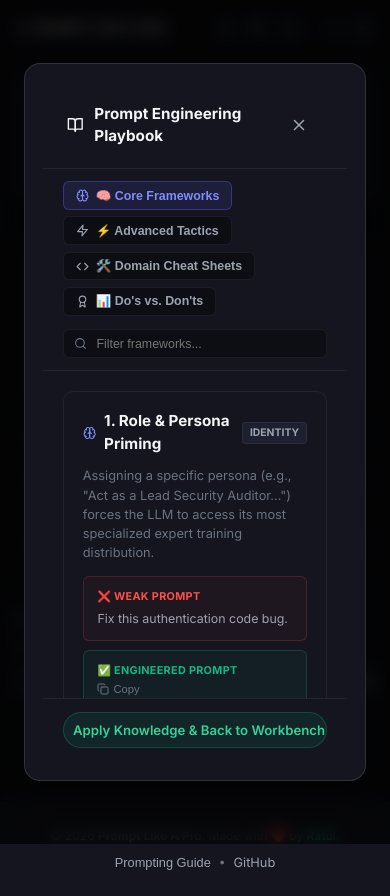
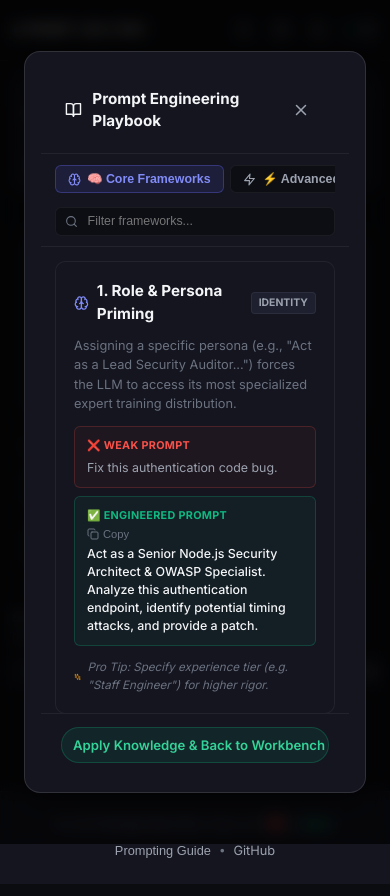
Before and after one commit to Ratul-NotFound/Prompt-Like-A-Pro, a React (Vite) app: page / in a window 390 px wide. Both pictures are taken after a click on the button 257 px from the left and 28 px from the top of the page. Built offline with nearby package versions, Linux system fonts and the light colour scheme.

Commit message:
style: comprehensive mobile responsive design system overhaul for touch targets, modals, bottom sheets, tuners, and input workbench

```diff
--- a/src/index.css
+++ b/src/index.css
@@ -367,126 +367,310 @@ html, body {
 }
 
 /* ==========================================================================
-   MOBILE RESPONSIVE ENHANCEMENTS (Desktop mode remains 100% unchanged)
+   MOBILE-SPECIFIC HIGH-PERFORMANCE RESPONSIVE DESIGN SYSTEM
+   (Desktop mode > 768px remains 100% untouched)
    ========================================================================== */
 
 @media (max-width: 768px) {
-  /* Main Container Spacing */
+  /* 1. Page Canvas & Layout Spacing */
   .main-content {
-    padding: 1rem 0.85rem 3rem 0.85rem;
+    padding: 0.75rem 0.75rem 3rem 0.75rem !important;
   }
 
-  /* Chat Input Area */
+  /* 2. Navbar Mobile Touch Enhancements */
+  .navbar-inner {
+    padding: 0.75rem 0.85rem !important;
+  }
+
+  .brand-group {
+    gap: 0.4rem !important;
+  }
+
+  .brand-title {
+    font-size: 0.7rem !important;
+    letter-spacing: 0.08em !important;
+  }
+
+  .navbar-actions {
+    gap: 0.5rem !important;
+  }
+
+  .nav-link-btn {
+    padding: 0.35rem 0.5rem !important;
+    font-size: 0.7rem !important;
+    min-height: 36px;
+    border-radius: 6px;
+    background: var(--bg-subtle);
+  }
+
+  .nav-link-btn span {
+    display: inline !important;
+  }
+
+  /* 3. Parameters Tuner (COStarTuner) Mobile Layout */
+  .tuner-header {
+    padding: 0.75rem 0.85rem !important;
+    flex-wrap: wrap !important;
+    gap: 0.5rem !important;
+  }
+
+  .header-left-title {
+    gap: 0.4rem !important;
+  }
+
+  .tuner-title {
+    font-size: 0.825rem !important;
+  }
+
+  .tuner-body {
+    padding: 0.85rem !important;
+  }
+
+  .tuner-grid {
+    grid-template-columns: 1fr !important;
+    gap: 0.75rem !important;
+  }
+
+  .tuner-input, .tuner-textarea {
+    font-size: 14px !important;
+    min-height: 42px;
+    padding: 0.55rem 0.75rem !important;
+  }
+
+  .cot-toggle-bar {
+    padding: 0.55rem 0.75rem !important;
+  }
+
+  /* 4. Chat Input & Workbench Controls */
   .chat-input-container {
-    padding: 0.85rem;
+    padding: 0.75rem !important;
+    border-radius: 12px !important;
+  }
+
+  .strength-meter-container {
+    padding: 0.65rem 0.75rem !important;
+  }
+
+  .strength-header {
+    flex-direction: column !important;
+    align-items: flex-start !important;
+    gap: 0.25rem !important;
+  }
+
+  .strength-feedback {
+    font-size: 0.7rem !important;
+  }
+
+  .chat-input-box {
+    padding: 0.65rem 0.75rem !important;
   }
 
   .chat-textarea {
-    font-size: 16px !important; /* Prevents iOS browser auto-zooming */
-    min-height: 100px;
-    padding: 0.65rem 0.75rem;
+    font-size: 16px !important; /* Prevents mobile Safari auto-zoom */
+    min-height: 105px !important;
+    line-height: 1.45 !important;
   }
 
   .input-action-bar {
-    flex-wrap: wrap;
-    gap: 0.5rem;
+    display: flex !important;
+    flex-direction: column !important;
+    gap: 0.55rem !important;
+    width: 100% !important;
   }
 
-  .btn-enhance-submit {
-    width: 100%;
-    justify-content: center;
-    padding: 0.65rem 1rem;
-    font-size: 0.85rem;
+  .action-bar-left {
+    width: 100% !important;
+    justify-content: space-between !important;
   }
 
-  /* Scenario Blueprint Category Cards - Touch Scroll Bar */
+  .send-enhance-btn {
+    width: 100% !important;
+    height: 44px !important;
+    border-radius: 8px !important;
+    justify-content: center !important;
+    font-size: 0.85rem !important;
+    font-weight: 700 !important;
+  }
+
+  /* Suggestion Starters */
+  .suggestions-deck-grid {
+    display: flex !important;
+    flex-direction: column !important;
+    gap: 0.4rem !important;
+  }
+
+  .suggestion-deck-card {
+    width: 100% !important;
+    text-align: left !important;
+    padding: 0.55rem 0.75rem !important;
+    font-size: 0.75rem !important;
+  }
+
+  /* 5. Scenario Blueprint Categories Bar */
+  .categories-header-row {
+    flex-direction: column !important;
+    align-items: flex-start !important;
+    gap: 0.2rem !important;
+  }
+
   .categories-grid {
     display: flex !important;
     overflow-x: auto !important;
     gap: 0.4rem !important;
-    padding-bottom: 0.4rem !important;
+    padding-bottom: 0.5rem !important;
     -webkit-overflow-scrolling: touch;
     scroll-snap-type: x mandatory;
   }
 
-  .category-card {
+  .category-suggestion-wrapper {
     flex: 0 0 auto !important;
     scroll-snap-align: start;
-    padding: 0.45rem 0.75rem !important;
   }
 
-  .category-label {
+  .category-suggestion-btn {
+    padding: 0.45rem 0.75rem !important;
     font-size: 0.75rem !important;
   }
 
-  /* Dropdown Popover on Mobile */
+  /* Fixed Mobile Popover Bottom Sheet */
   .subcategory-popover-menu {
     position: fixed !important;
-    left: 0.85rem !important;
-    right: 0.85rem !important;
-    width: calc(100vw - 1.7rem) !important;
+    left: 0.75rem !important;
+    right: 0.75rem !important;
+    bottom: 1rem !important;
+    top: auto !important;
+    width: calc(100vw - 1.5rem) !important;
     max-width: 480px !important;
     margin: 0 auto !important;
-    z-index: 1000 !important;
+    z-index: 1050 !important;
+    max-height: 75vh !important;
+    overflow-y: auto !important;
+    border-radius: 16px !important;
+    box-shadow: 0 -10px 40px rgba(0, 0, 0, 0.7) !important;
   }
 
-  /* Response Card & Footer Actions */
+  /* 6. Response Output Section */
+  .chat-response-section {
+    border-radius: 12px !important;
+  }
+
   .response-header {
-    flex-direction: column;
-    align-items: flex-start;
-    gap: 0.5rem;
+    flex-direction: column !important;
+    align-items: flex-start !important;
+    gap: 0.5rem !important;
+    padding: 0.75rem 0.85rem !important;
+  }
+
+  .view-mode-tabs {
+    width: 100% !important;
+    justify-content: space-between !important;
+  }
+
+  .tab-btn {
+    flex: 1 !important;
+    justify-content: center !important;
+    padding: 0.35rem 0.4rem !important;
+  }
+
+  .response-body {
+    padding: 0.85rem !important;
+  }
+
+  .chatbot-code-display {
+    padding: 0.75rem !important;
+    font-size: 0.775rem !important;
+    max-height: 300px !important;
   }
 
   .response-footer {
-    flex-direction: column;
-    align-items: stretch;
-    gap: 0.75rem;
-    padding: 0.75rem;
+    flex-direction: column !important;
+    align-items: stretch !important;
+    gap: 0.75rem !important;
+    padding: 0.75rem 0.85rem !important;
+  }
+
+  .footer-left-stats {
+    width: 100% !important;
+    justify-content: space-between !important;
   }
 
   .footer-right-actions {
-    flex-wrap: wrap;
-    width: 100%;
-    gap: 0.4rem;
+    display: flex !important;
+    flex-direction: row !important;
+    flex-wrap: wrap !important;
+    width: 100% !important;
+    gap: 0.4rem !important;
   }
 
   .footer-right-actions .btn {
-    flex: 1 1 calc(50% - 0.4rem);
-    justify-content: center;
-    font-size: 0.725rem;
-    padding: 0.45rem 0.6rem;
+    flex: 1 1 calc(50% - 0.4rem) !important;
+    height: 40px !important;
+    justify-content: center !important;
+    font-size: 0.75rem !important;
   }
 
-  /* History Drawer Slideout */
-  .drawer-panel {
-    max-width: 85vw !important;
+  /* 7. Prompt Guide Modal Mobile Touch Overhaul */
+  .guide-modal {
+    width: 95vw !important;
+    max-height: 90vh !important;
+    border-radius: 16px !important;
   }
 
-  /* Modals */
-  .modal-content {
-    width: 92vw !important;
-    max-height: 85vh !important;
-    padding: 1.15rem !important;
+  .guide-toolbar {
+    padding: 0.65rem 0.85rem !important;
   }
 
-  /* Parameters Tuner */
-  .tuner-grid {
-    grid-template-columns: 1fr !important;
+  .guide-tabs-bar {
+    flex-wrap: nowrap !important;
+    overflow-x: auto !important;
+    -webkit-overflow-scrolling: touch;
+  }
+
+  .guide-body {
+    padding: 0.85rem !important;
+  }
+
+  .comparison-box {
+    gap: 0.5rem !important;
+  }
+
+  .comp-item {
+    padding: 0.65rem 0.75rem !important;
+  }
+
+  /* Matrix Table on small screens */
+  .matrix-table th, .matrix-table td {
+    padding: 0.55rem 0.65rem !important;
+    font-size: 0.725rem !important;
+  }
+
+  /* 8. Drawers & Modals */
+  .drawer-panel {
+    max-width: 88vw !important;
+  }
+
+  .modal-content {
+    width: 94vw !important;
+    max-height: 88vh !important;
+    padding: 1rem !important;
   }
 }
 
 @media (max-width: 480px) {
-  .footer-content {
-    font-size: 0.75rem;
-    padding: 0 0.5rem;
+  .nav-link-btn span {
+    display: none !important;
   }
 
   .brand-title {
-    font-size: 0.7rem !important;
-    letter-spacing: 0.1em !important;
+    font-size: 0.65rem !important;
   }
 
   .footer-right-actions .btn {
-    flex: 1 1 100%;
+    flex: 1 1 100% !important;
+  }
+
+  .footer-content {
+    font-size: 0.725rem !important;
+    padding: 0 0.5rem !important;
   }
 }
```
